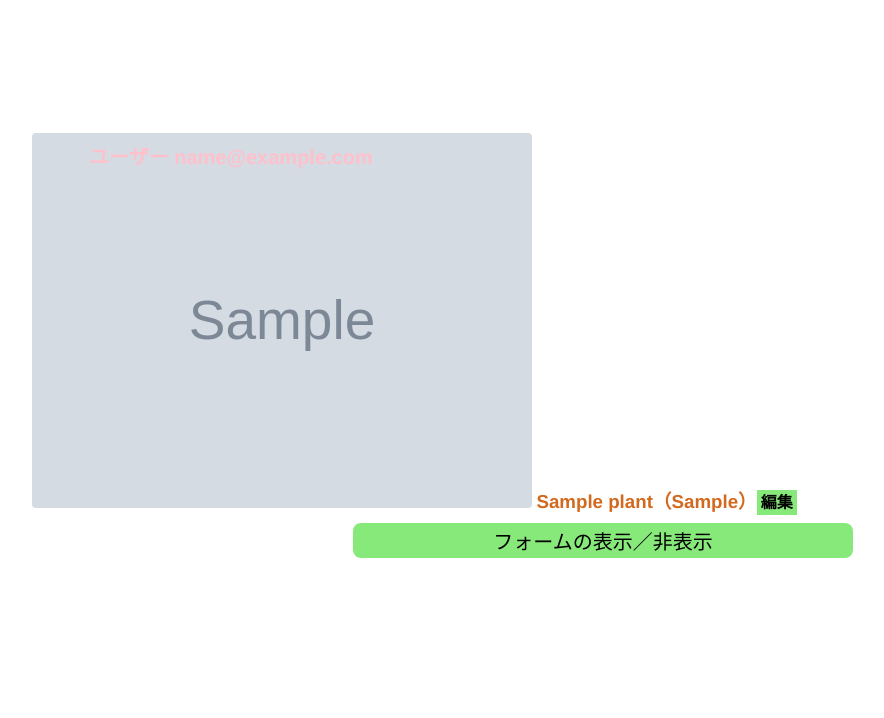
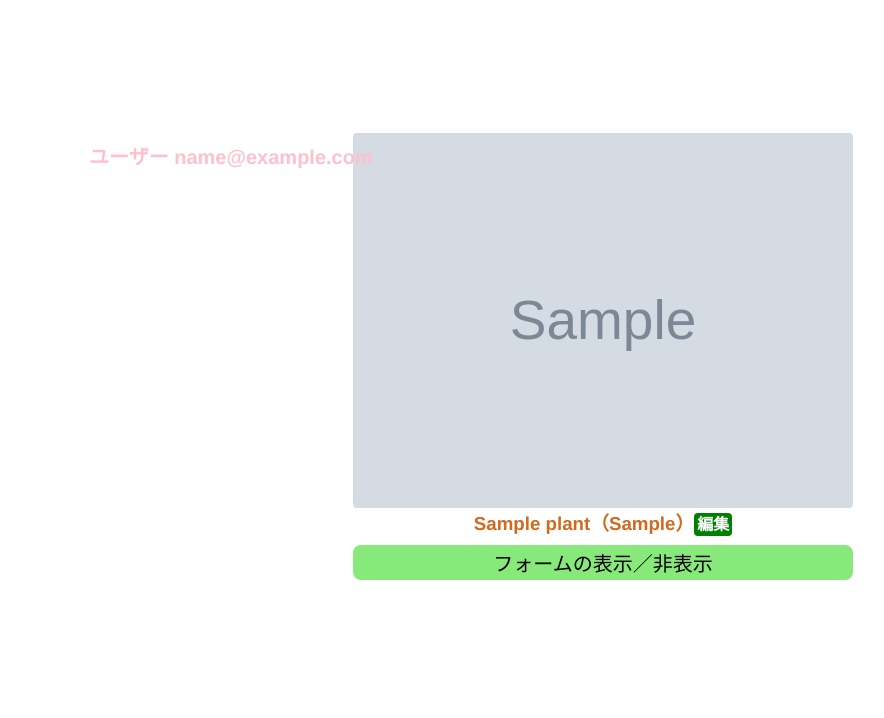
Before and after one commit to rookie-shinichi-returns/norikofarm, a Django app: page /plants/1/ in a window 1280 px wide; the page is wider, and only the part inside the window is pictured. Shown: the part 300-1018 px from the top of that part, without its empty margins (101-985 px from the left). Before the commit the page ends 858 px from the top of that part, so only its background shows below. Run offline with Django 5.2, Linux system fonts and the light colour scheme; tables that the repository leaves empty hold one stand-in row (values such as "Sample post"); grey boxes marked "Sample" are stand-in pictures.

Commit message:
style.css レイアウトの調整

```diff
--- a/static/css/style.css
+++ b/static/css/style.css
@@ -131,11 +131,16 @@ header h1 {
 
 .plant-info {
     margin: 5px;
-/*    font-size: 16px;  */
     font-weight: bold;
     color:chocolate;
     position: relative;
-    text-align:left;
+    text-align:center;
+}
+
+.plant-info img {
+    display: block;
+    margin: auto;
+    padding: auto;
 }
 
 .plant-info .plantUser {
@@ -149,6 +154,10 @@ header h1 {
 
 .plant-info a:hover {
     text-decoration: underline;
+}
+
+.plant-info h3 {
+    display: inline-block;
 }
 
 .plant-img {
@@ -166,7 +175,7 @@ header h1 {
     width: 100%;
     margin: 5%;
     padding: 5% 5% 5% 5%;
-    background-color: white;
+    background-color: rgb(255, 255, 255);
 }
 
 /*
@@ -175,15 +184,15 @@ header h1 {
 }
 */
 
-.detail-container h3 {
-    display: inline-block;
-}
-
 #editBtn {
-     border: 1px solid rgb(135, 233, 122);
-     text-decoration: none;
-     background-color: rgb(135, 233, 122);
-     padding: 3px;
+    background-color: green;
+    color: white;
+    border: none;
+    border-radius: 4px;
+    text-decoration: none;
+    text-align: center;
+    width: 50px;
+    padding: 3px;
 }
 
 .users-container {
```
